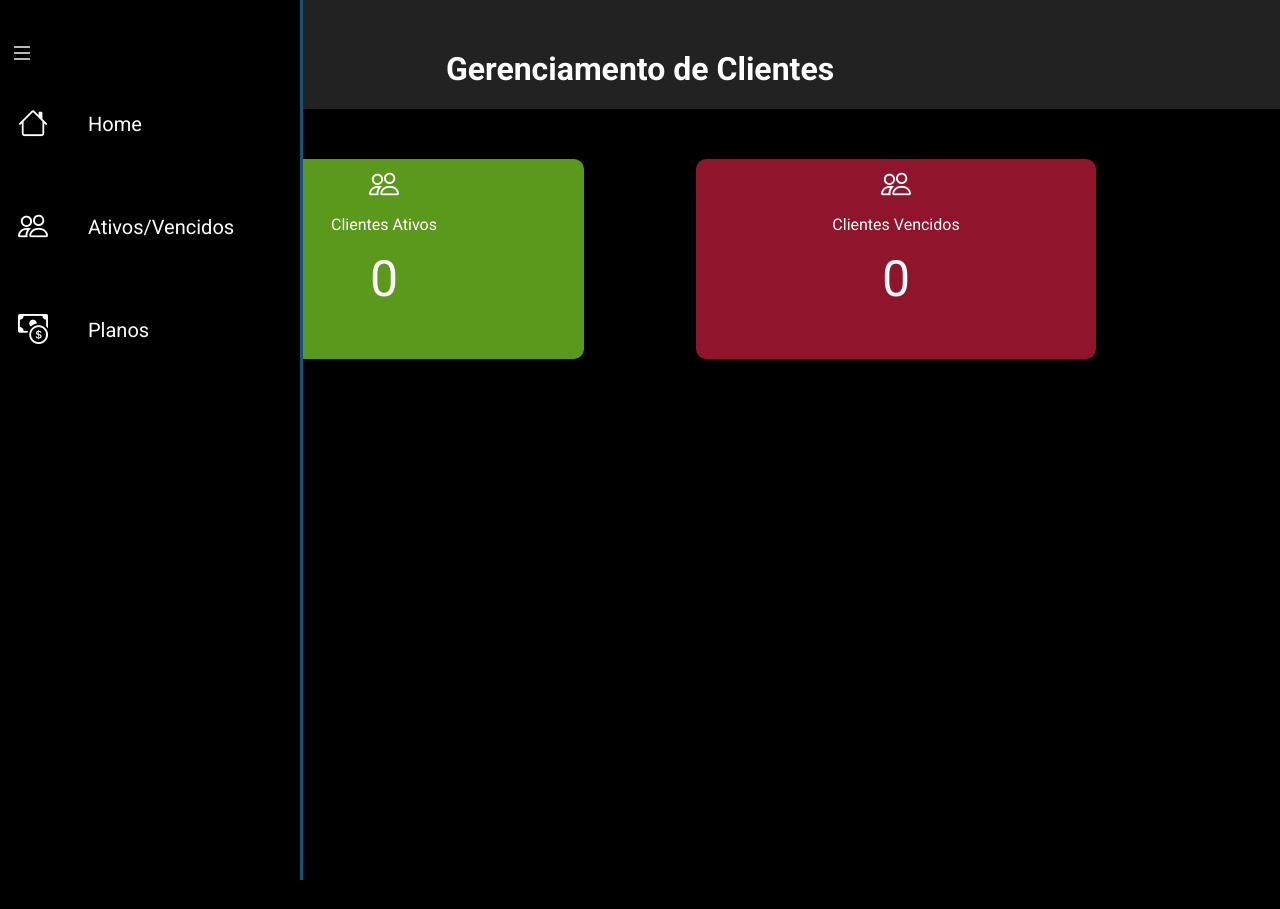
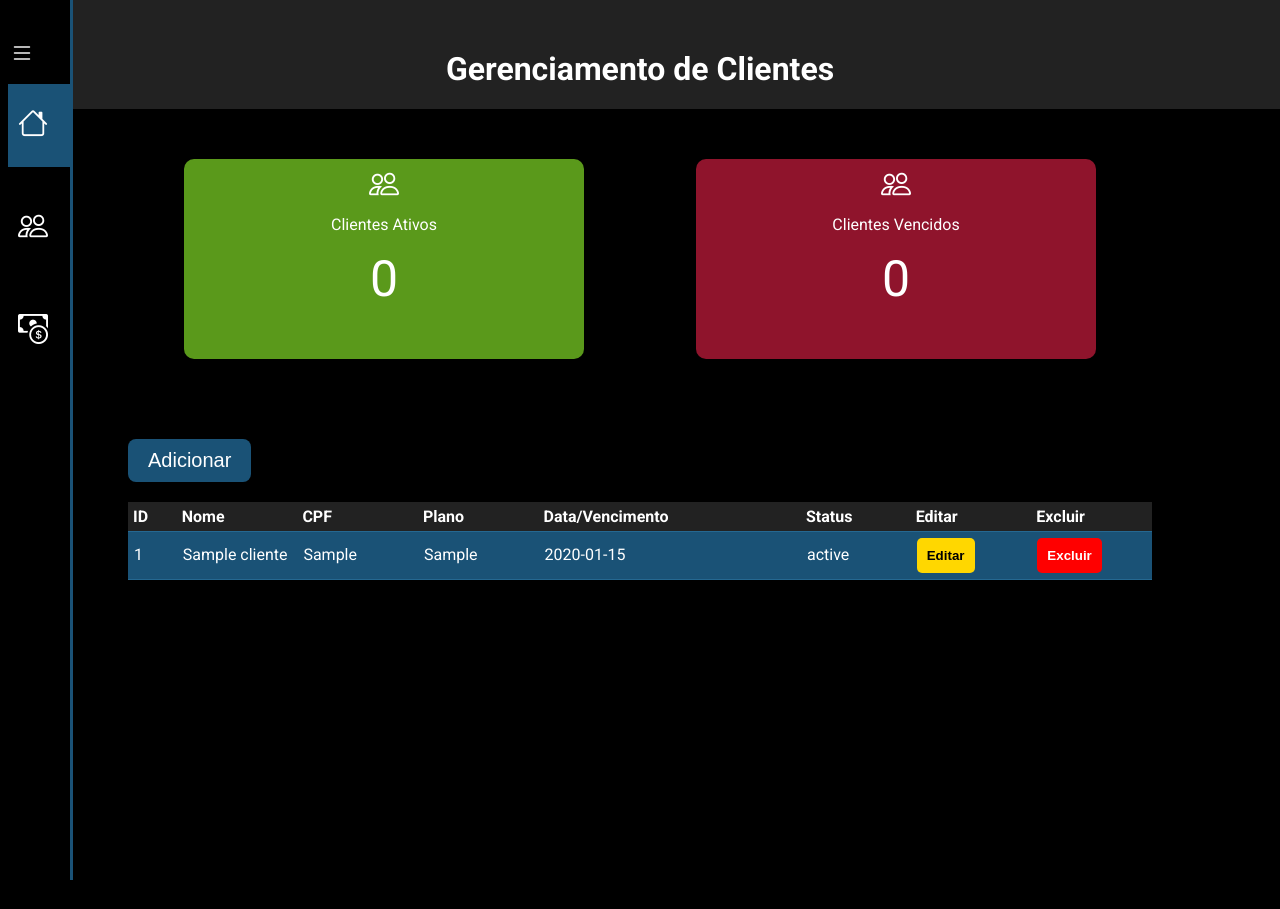
Before and after one commit to PhYllipepdm/Crud-Flask, a Flask app: page / in a window 1280 px wide. Run offline with Flask 3, Linux system fonts and the light colour scheme; tables that the repository leaves empty hold one stand-in row (values such as "Sample post").

Commit message:
atualizacao

```diff
--- a/main.py
+++ b/main.py
@@ -1,13 +1,53 @@
-from flask import Flask, url_for , render_template
+from flask import Flask, url_for , render_template, request
+import sqlite3
 
 # inicialização
 app = Flask(__name__)
 
+#Conexão com o banco de Dados
+conexao = sqlite3.connect('gestao_clientes.db')
+cursor = conexao.cursor()
+
+#Criação da tabela
+cursor.execute("""
+    CREATE TABLE IF NOT EXISTS clientes (
+               id INTEGER PRIMARY KEY AUTOINCREMENT,
+               nome TEXT NOT NULL,
+               cpf TEXT UNIQUE,
+               plano TEXT,
+               data_vencimento DATE,
+               status TEXT
+    )
+
+""")
+
+conexao.commit()#Salvar
+conexao.close()#Fechar
 
 @app.route('/')
-def ola_mundo():
-    return render_template('index.html')
+def index():
+    conexao = sqlite3.connect('gestao_clientes.db')
+    cursor = conexao.cursor()
+    cursor.execute('SELECT * FROM clientes')
+    clientes = cursor.fetchall()
+    conexao.close()
+    return render_template('index.html', clientes=clientes)
 
+
+@app.route('/adicionar_cliente', methods=['POST'])
+def adicionar_cliente():
+    print(request.form)
+    if request.method == 'POST':
+        nome = request.form['nome']
+        cpf = request.form['cpf']
+        plano = request.form['plano']
+        data_vencimento = request.form['data_vencimento']
+        status = request.form['status']
+
+        cursor.execute("INSERT INTO clientes (nome, cpf, plano, data_vencimento, status) VALUES(?,?,?,?,?)",
+                      (nome, cpf, plano, data_vencimento, status) )
+        conexao.commit()
+        return 'Cliente adicionado com sucesso!'
 
 # execução
 if __name__ == '__main__':
--- /dev/null
+++ b/static/js/scripts.js
@@ -0,0 +1,32 @@
+//Seleciona os itens clicado
+let menuItem = document.querySelectorAll('.item-menu')
+
+function selectLink(){
+    menuItem.forEach((item)=>
+    item.classList.remove('ativo')
+    )
+    this.classList.add('ativo')
+}
+
+menuItem.forEach((item)=>
+    item.addEventListener('click',selectLink)
+)
+
+//Expandir menu
+let btnExp = document.querySelector('#btn-exp')
+let menuLat = document.querySelector('.menu-lateral')
+
+btnExp.addEventListener('click',function(){
+    menuLat.classList.toggle('expandir')
+})
+
+function openModal(){
+    const modal = document.getElementById('janela-modal')
+    modal.classList.add('abrir')
+
+    modal.addEventListener('click',(e) => {
+        if(e.target.id == 'fechar' || e.target.id == 'janela-modal'){
+            modal.classList.remove('abrir')
+        }
+    })
+}
--- a/static/styles.css
+++ b/static/styles.css
@@ -24,7 +24,7 @@ nav.menu-lateral{
     transition: .5s;
 }
 
-nav.menu-lateral:hover{
+nav.menu-lateral.expandir{
     width: 300px;
 }
 
@@ -52,6 +52,10 @@ ul li.item-menu{
     transition: 0.5s;
 }
 
+ul li.ativo{
+    background-color: #1A5276;
+}
+
 ul li.item-menu a{
     color: #fff;
     text-decoration: none;
@@ -65,6 +69,7 @@ ul li.item-menu a{
 ul li.item-menu a .txt-link{
     margin-left: 40px;
 }
+
 
 ul li.item-menu a .icon > i{
     font-size: 30px;
@@ -133,3 +138,150 @@ ul li.item-menu a .icon > i{
     border-radius: 8px;
     border: none;
 }
+
+#add:hover{
+    background-color: #256891;
+}
+
+.table{
+    width: 80%;
+}
+table {
+    width: 100%;
+    word-break: break-word;
+    border-spacing: 10px;
+    border-collapse: collapse;
+    margin-top: 20px;
+}
+
+thead {
+    border-radius: 10rem;
+    background-color: #222222;
+    padding: 10px;
+}
+
+tr {
+    border-bottom: 1px solid #256891;
+}
+
+
+thead tr th {
+    color: #fff;
+    text-align: start;
+    padding: 5px;
+    margin-bottom: 50px;
+}
+
+
+thead tr th.acao {
+    width: 100px;
+    text-align: center;
+}
+
+tbody tr td {
+    max-width: 50px;
+    vertical-align: text-top;
+    padding: 6px;
+    color: #fff;
+    background-color: #1A5276;
+}
+
+tbody tr:hover{
+    background-color: #222222;
+    transition: 0.4s;
+}
+
+tbody tr {
+    margin-bottom: 50px;
+}
+
+tbody button{
+    border: none;
+    border-radius: 5px;
+    cursor: pointer;
+}
+#edit{
+    background-color: gold;
+    padding: 10px;
+    font-weight: 700;
+    margin-right: 10px;
+}
+
+#remove{
+    background-color: red;
+    padding: 10px;
+    color: #fff;
+    font-weight: 700;
+    margin-right: 10px;
+}
+
+.janela-modal{
+    width: 100vw;
+    height: 100vh;
+    position: relative;
+    top: 0;
+    left: 0;
+    background-color: #0000007e;
+    display: none;
+    align-items: center;
+    justify-content: center;
+    z-index: 999;
+}
+
+.janela-modal.abrir{
+    display: flex;
+}
+
+.modal{
+    width: 60%;
+    min-width: 450px;
+    min-height: 200px;
+    background-color: #22222288;
+    backdrop-filter: blur(10px);
+    padding: 50px;
+    border-radius: 20px;
+    display: flex;
+    flex-direction: column;
+    align-items: center;
+    font-size: 20px;
+    transition: 0.5s;
+    font-weight: bold;
+}
+
+.modal > input{
+    width: 60%;
+    margin: 20px;
+    border-radius: 5px;
+    border: none;
+    padding: 5px;
+}
+
+.modal > label{
+    padding-right: 420px;
+    color: #1A5276;
+}
+
+.fechar{
+    position: absolute;
+    top: -10px; ;
+    right: -10px;
+    width: 30px;
+    height: 30px;
+    border-radius: 50%;
+    border: 0;
+    background-color: red;
+    color: #fff;
+    font-size: 20px;
+    cursor: pointer;
+}
+
+#btnSalvar{
+    background-color: #1A5276;
+    color: #fff;
+    border: none;
+    width: 20%;
+    padding: 10px;
+    border-radius: 10px;
+    cursor: pointer;
+    font-size: larger;
+}
--- a/templates/index.html
+++ b/templates/index.html
@@ -13,11 +13,11 @@
     <nav class="menu-lateral">
 
         <div class="btn-expandir">
-          <i class="bi bi-list"></i>
+          <i class="bi bi-list" id="btn-exp"></i>
         </div>
 
         <ul>
-          <li class="item-menu">
+          <li class="item-menu ativo">
             <a href="#">
               <span class="icon"><i class="bi bi-house"></i></span>
               <span class="txt-link">Home</span>
@@ -40,7 +40,31 @@
     </nav>
 
     <h1>Gerenciamento de Clientes</h1>
+    <form action="/adicionar_cliente" method="POST">
+      <div class="janela-modal" id="janela-modal">
+        <div class="modal">
+          <button class="fechar" id="fechar">X</button>
 
+          <label for="nome">Nome</label>
+          <input type="text" id="nome" name="nome" required>
+
+          <label for="cpf">CPF</label>
+          <input type="text" id="cpf" name="cpf" required>
+
+          <label for="plano">Plano</label>
+          <input type="text" id="plano" name="plano" required>
+
+          <label for="data">Data/vencimento</label>
+          <input type="date" id="data" name="data_vencimento" required>
+
+          <label for="status">Status</label>
+          <input type="text" id="status" name="status" required>
+
+          <button id="btnSalvar" onclick="">Salvar</button>
+
+        </div>
+      </div>
+    </form>
     <main class="main">
 
       <div class="num-clientes">
@@ -59,11 +83,41 @@
       </div>
 
       <div class="button-container">
-        <button id="add">Adicionar</button>
+        <button id="add" onclick="openModal()">Adicionar</button>
       </div>
-      <div class="table"></div>
+      <div class="table">
+          <table>
+            <thead>
+              <tr>
+                <th>ID</th>
+                <th>Nome</th>
+                <th>CPF</th>
+                <th>Plano</th>
+                <th>Data/Vencimento</th>
+                <th>Status</th>
+                <th>Editar</th>
+                <th>Excluir</th>
+              </tr>
+            </thead>
+            <tbody id="tbody">
+              {% for cliente in clientes %}
+              <tr>
+                  <td>{{ cliente[0] }}</td>
+                  <td>{{ cliente[1] }}</td>
+                  <td>{{ cliente[2] }}</td>
+                  <td>{{ cliente[3] }}</td>
+                  <td>{{ cliente[4] }}</td>
+                  <td>{{ cliente[5] }}</td>
+                  <td><button id="edit">Editar</button></td>
+                  <td><button id="remove">Excluir</button></td>
+              </tr>
+              {% endfor %}
+            </tbody>
+          </table>
+
+      </div>
 
     </main>
-
+    <script src="{{ url_for('static', filename='js/scripts.js') }}"></script>
 </body>
 </html>
```
Also changed, not shown: gestao_clientes.db (added).
